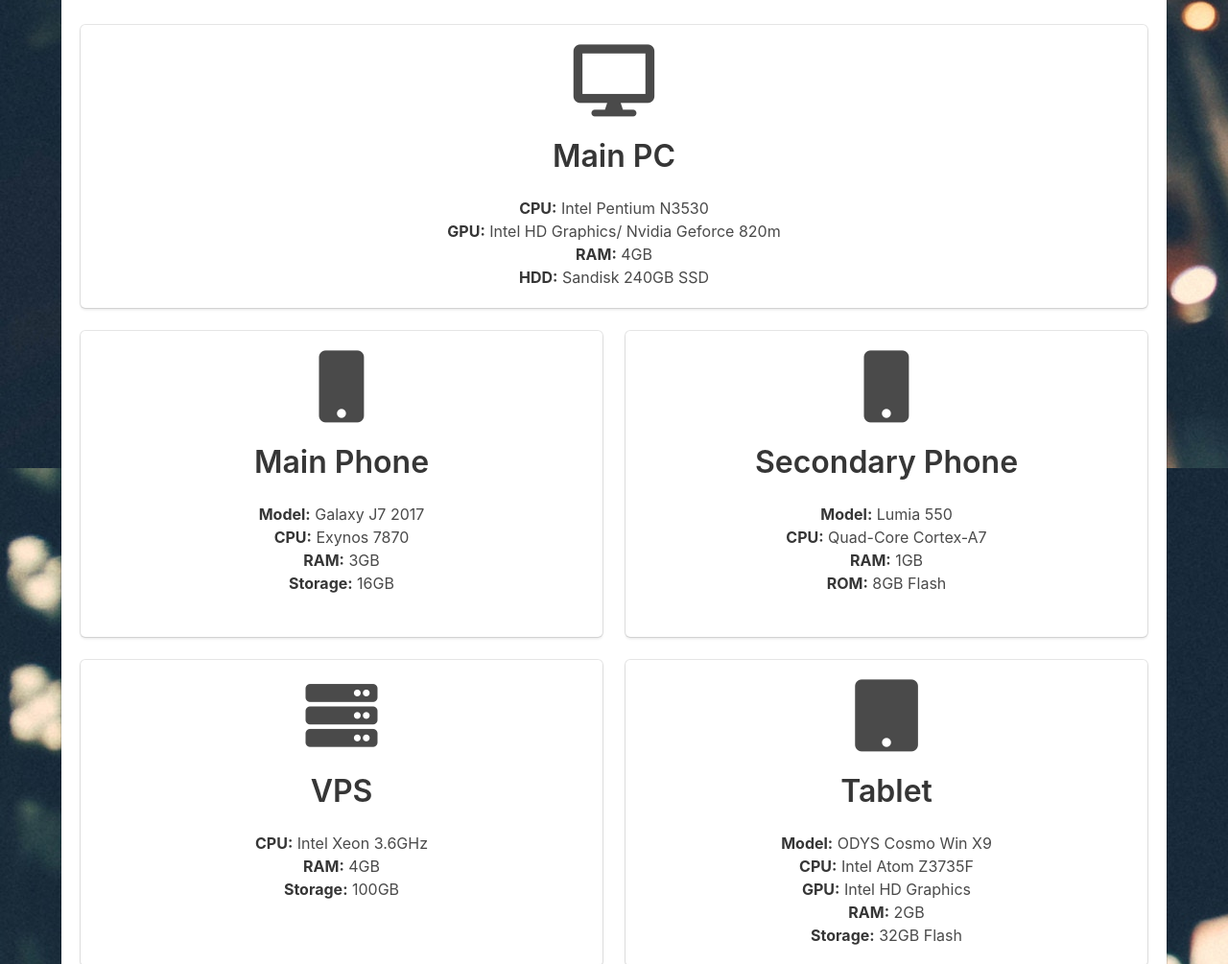
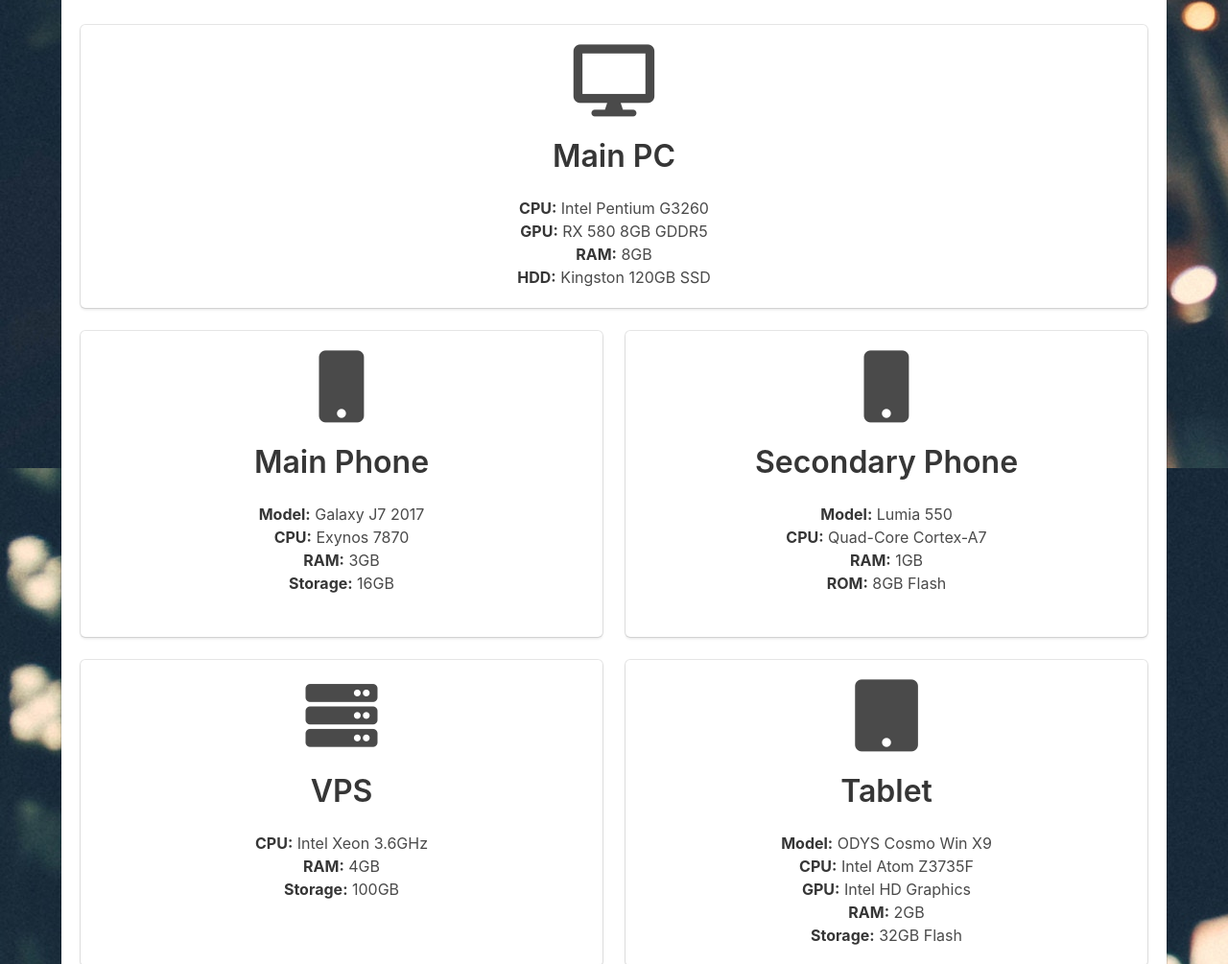
Before and after one commit to TheBearYT/Boki-Website, a plain HTML site: page index.html in a window 1280 px wide. Shown: the part 952-1957 px from the top of the page at 96% size. Drawn offline with Linux system fonts and the light colour scheme.

Commit message:
Update index.html

```diff
--- a/index.html
+++ b/index.html
@@ -47,10 +47,10 @@
 										<br>
 										<br>
 										<p class="title is-3">Main PC</p>
-										<p><strong>CPU:</strong> Intel Pentium N3530</p>
-										<p><strong>GPU:</strong> Intel HD Graphics/ Nvidia Geforce 820m</p>
-										<p><strong>RAM:</strong> 4GB</p>
-										<p><strong>HDD:</strong> Sandisk 240GB SSD</p>
+										<p><strong>CPU:</strong> Intel Pentium G3260</p>
+										<p><strong>GPU:</strong> RX 580 8GB GDDR5</p>
+										<p><strong>RAM:</strong> 8GB</p>
+										<p><strong>HDD:</strong> Kingston 120GB SSD</p>
 									</div>
 								</div>
 							</div>
```
